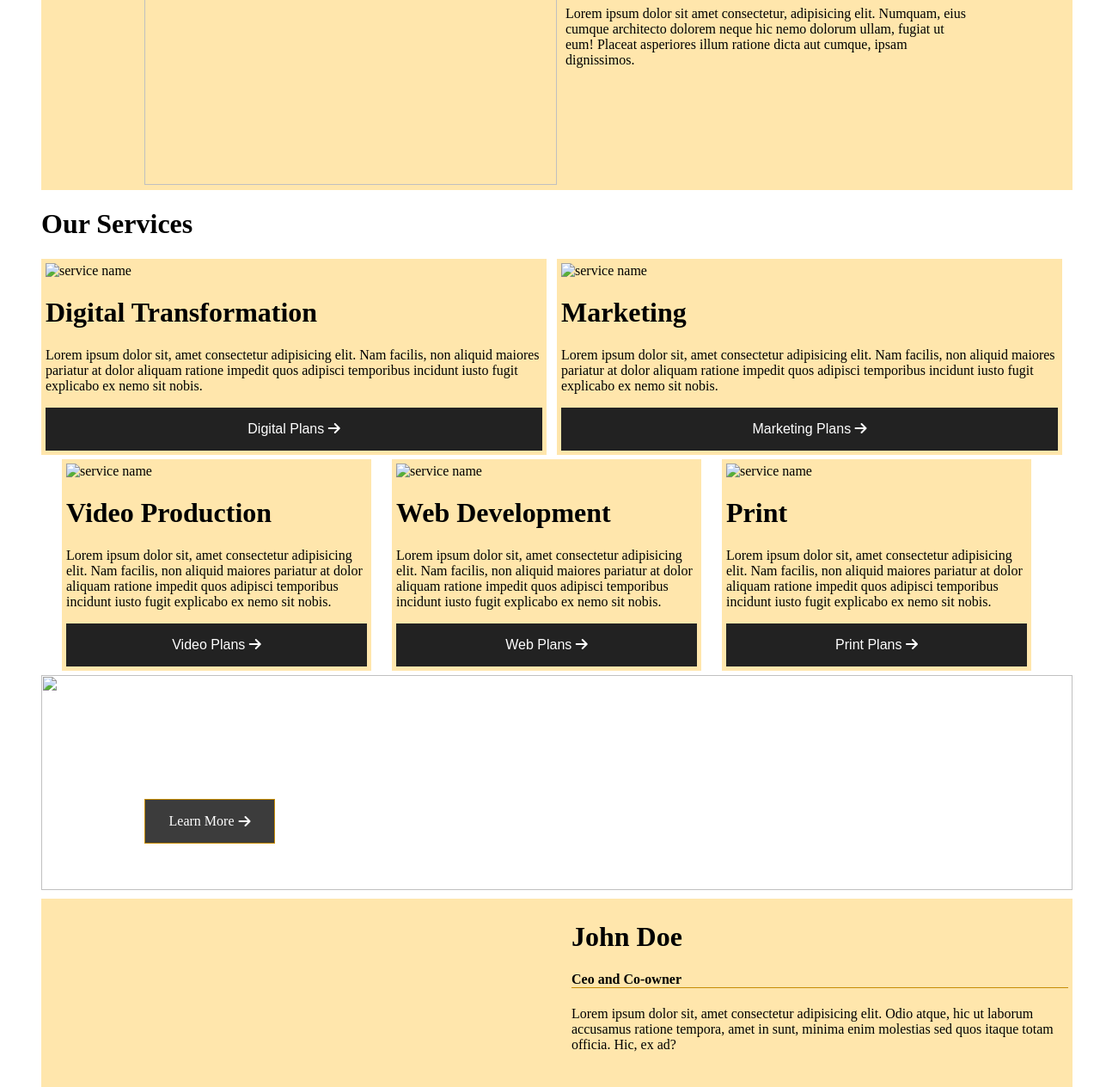
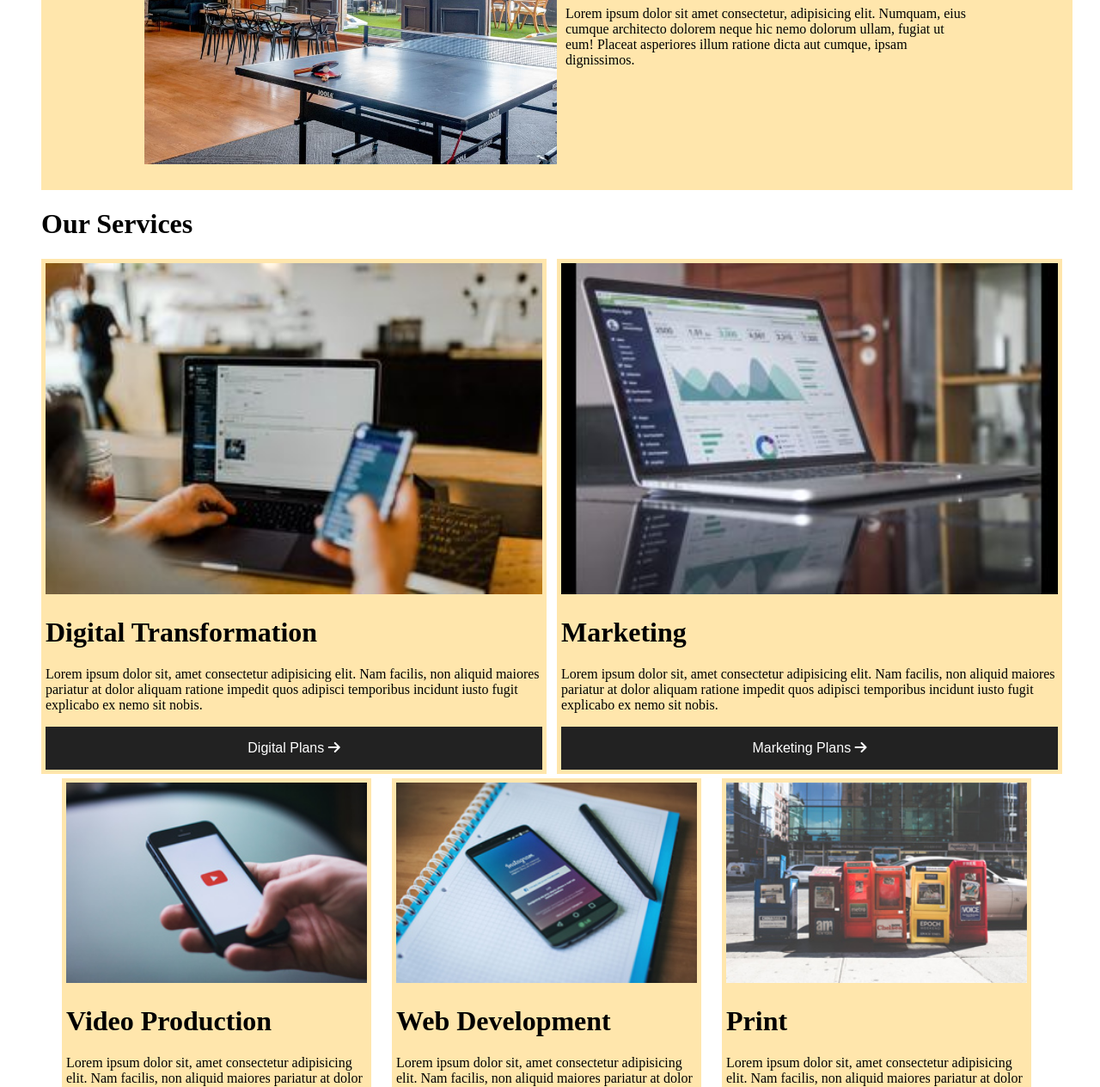
Before and after one commit to Meghnakachhavaha/Meghnakachhavaha.github.io, a plain HTML site: page final-project/index.html in a window 1280 px wide. Shown: the part 697-1961 px from the top of the page at 86% size. Drawn offline with Linux system fonts and the light colour scheme; some packages are replaced by stand-ins of ours.

Commit message:
Update index.html

```diff
--- a/final-project/index.html
+++ b/final-project/index.html
@@ -12,7 +12,7 @@
     <nav class="mainNav">
         <div class="logoTag">
             <div class="imgHolder">
-                <img src="/static/images/logo.png" alt="company logo" class="logoImgTag">
+                <img src="logo.png" alt="company logo" class="logoImgTag">
             </div>
         </div>
         <div class="navButtons">
@@ -37,7 +37,7 @@
 
 
     <div class="introSect">
-        <img src="/static/images/main-banner.jpg" alt="" class="backImg">
+        <img src="main-banner.jpg" alt="" class="backImg">
         <div class="introDetails">
             <h1>
                 Welcome to Three Star Media
@@ -57,7 +57,7 @@
 
     <div class="aboutUs">
         <div class="aboutUsContainer">
-            <img src="/static/images/about-us.jpg" alt="" class="aboutImg">
+            <img src="about-us.jpg" alt="" class="aboutImg">
             <div class="aboutUsInfo">
                 <h1>About Us</h1>
                 <p>
@@ -78,7 +78,7 @@
         <div class="servicesSect">
             <div class="serviceContainer">
 
-                <img src="/static/images/digital.jpg" alt="service name" class="serviceImg">
+                <img src="digital.jpg" alt="service name" class="serviceImg">
 
                 <h1 class="serviceTitle">
                     Digital Transformation
@@ -97,7 +97,7 @@
 
             <div class="serviceContainer">
 
-                <img src="/static/images/marketing.jpg" alt="service name" class="serviceImg">
+                <img src="marketing.jpg" alt="service name" class="serviceImg">
 
                 <h1 class="serviceTitle">
                     Marketing
@@ -116,7 +116,7 @@
 
             <div class="serviceContainer2">
 
-                <img src="/static/images/video.jpg" alt="service name" class="serviceImg">
+                <img src="video.jpg" alt="service name" class="serviceImg">
 
                 <h1 class="serviceTitle">
                     Video Production
@@ -135,7 +135,7 @@
 
             <div class="serviceContainer2">
 
-                <img src="/static/images/web.jpg" alt="service name" class="serviceImg">
+                <img src="web.jpg" alt="service name" class="serviceImg">
 
                 <h1 class="serviceTitle">
                     Web Development
@@ -154,7 +154,7 @@
 
             <div class="serviceContainer2">
 
-                <img src="/static/images/print.jpg" alt="service name" class="serviceImg">
+                <img src="print.jpg" alt="service name" class="serviceImg">
 
                 <h1 class="serviceTitle">
                     Print
@@ -174,7 +174,7 @@
 
 
     <div class="ourVision">
-        <img src="/static/images/vision.jpg" alt="" class="bgImg">
+        <img src="vision.jpg" alt="" class="bgImg">
         <div class="topInfoDiv">
             <h1 class="visionTitle">
                 Our Vision
@@ -195,7 +195,7 @@
     <div class="outTeam">
 
         <div class="teamMemberContainer">
-            <img src="/static/images/john.jpg" alt="" class="teamMemberImg">
+            <img src="john.jpg" alt="" class="teamMemberImg">
             <div class="teamMemberInfo">
                 <h1 class="teamMemberName">
                     John Doe
@@ -213,7 +213,7 @@
         </div>
 
         <div class="teamMemberContainer2">
-            <img src="/static/images/bob.jpg" alt="" class="teamMemberImg">
+            <img src="bob.jpg" alt="" class="teamMemberImg">
             <div class="teamMemberInfo">
                 <h1 class="teamMemberName">
                     Bob Rite
@@ -329,6 +329,6 @@
                 // Use the 'v' parameter to indicate the version to load (alpha, beta, weekly, etc.)
         });
       </script>
-      <script src="/static/javascript/index.js"></script>
+      <script src="index.js"></script>
 </body>
 </html>
```
